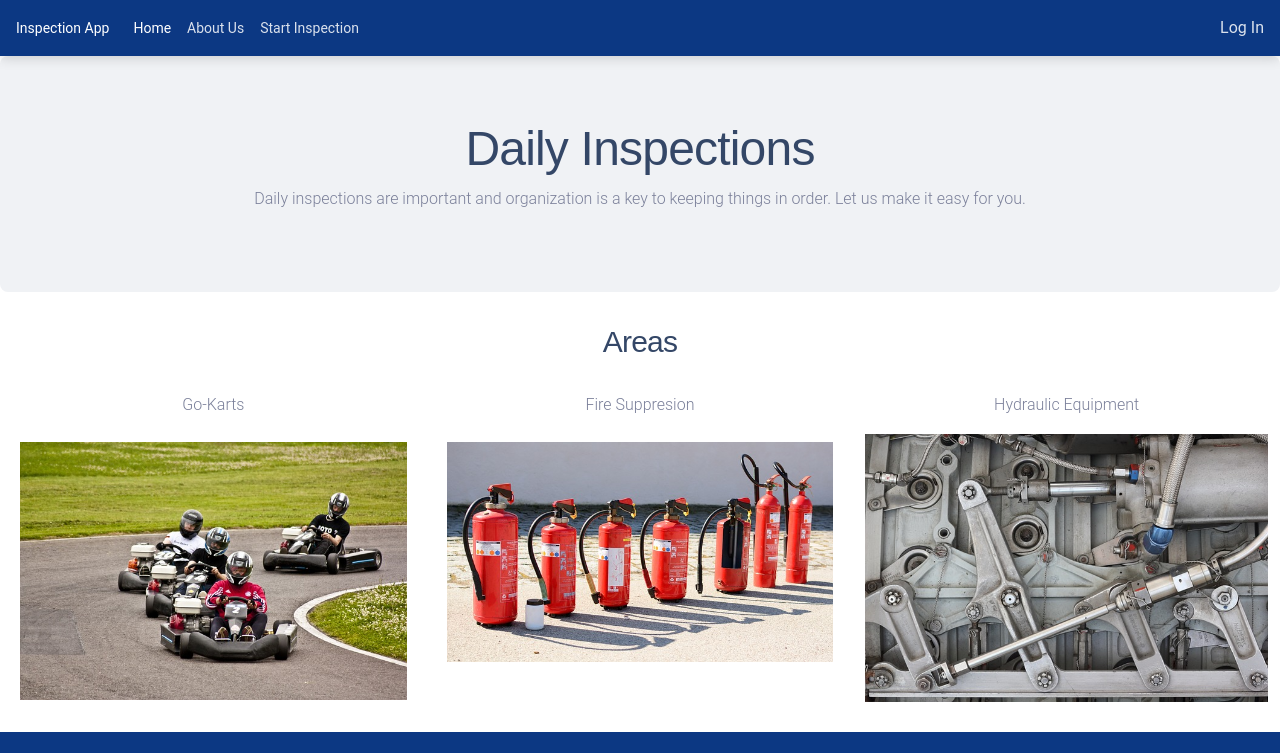
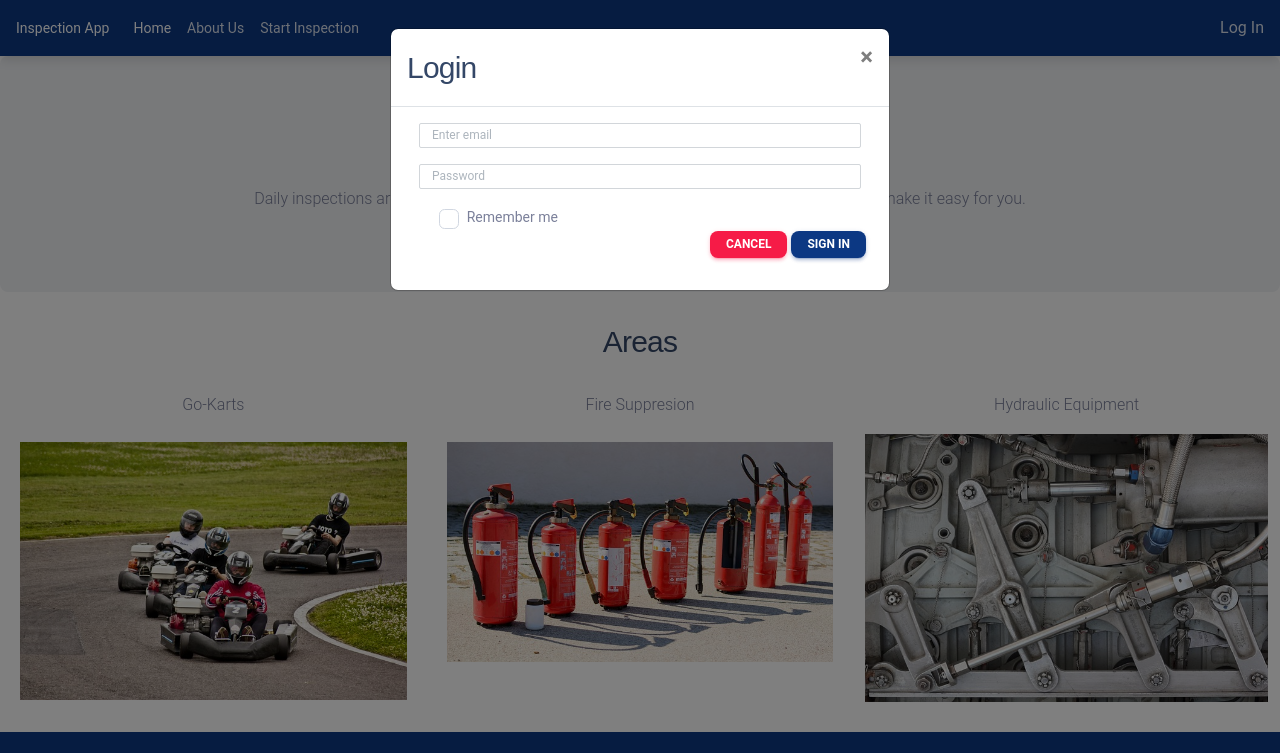
Before and after one commit to chomper121/Inspection-App, a website: page index.html in a window 1280 px wide. Both pictures are taken after a click on the link "Log In". Shown: the top 753 px of the page. Drawn offline with nearby package versions, Linux system fonts and the light colour scheme.

Commit message:
adding login Modal

```diff
--- a/index.html
+++ b/index.html
@@ -74,6 +74,51 @@
 
 
 
+    <div id="loginModal" class="modal fade" role="dialog">
+        <div class="modal-dialog" role="document">
+            <div class="modal-content">
+                <div class="modal-header">
+                    <h3 class="modal-title">Login</h3>
+                    <button type="button" class="close" data-dismiss="modal">&times;</button>
+                </div>
+                <div class="modal-body">
+                    <div class="container-fluid">
+                        <form>
+                            <div class="form-row">
+                                <div class="form-group col-12">
+                                    <label class="sr-only" for="loginEmail">Email address</label>
+                                    <input type="email" class="form-control form-control-sm" id="loginEmail"
+                                        placeholder="Enter email">
+                                </div>
+                                <div class="form-group col-12">
+                                    <label class="sr-only" for="loginPassword">Password</label>
+                                    <input type="password" class="form-control form-control-sm" id="loginPassword"
+                                        placeholder="Password">
+                                </div>
+                                <div class="col">
+                                    <div class="form-check">
+                                        <input class="form-check-input" type="checkbox">
+                                        <label class="form-check-label"> Remember me</label>
+                                    </div>
+                                </div>
+                            </div>
+                            <div class="form-row">
+                                <button type="button" class="btn btn-secondary btn-sm ml-auto"
+                                    data-dismiss="modal">Cancel</button>
+                                <button type="submit" class="btn btn-primary btn-sm ml-1">Sign in</button>
+                            </div>
+                        </form>
+                    </div>
+                </div>
+            </div>
+        </div>
+    </div>
+
+
+
+
+
+
 
     <footer class="text-center text-white bg-primary">
         <!-- Grid container -->
@@ -117,13 +162,9 @@
     <script src="node_modules/jquery/dist/jquery.slim.min.js"></script>
     <script src="node_modules/popper.js/dist/umd/popper.min.js"></script>
     <script src="node_modules/bootstrap/dist/js/bootstrap.min.js"></script>
+    <script src="./js/scripts.js"></script>
 
-    <script>function init_carousel() {
-            H = +($(window).height() /* -height here  */); // or $('.carousel-inner') as you want ...
-            $('.carousel-inner').css('height', H + 'px');
-        }
-        window.onload = init_carousel;
-        init_carousel();</script>
+
 </body>
 
 </html>
--- /dev/null
+++ b/js/scripts.js
@@ -0,0 +1,5 @@
+$(document).ready(function () {
+	$("#loginButton").click(function () {
+		$("#loginModal").modal("show");
+	});
+});
```
